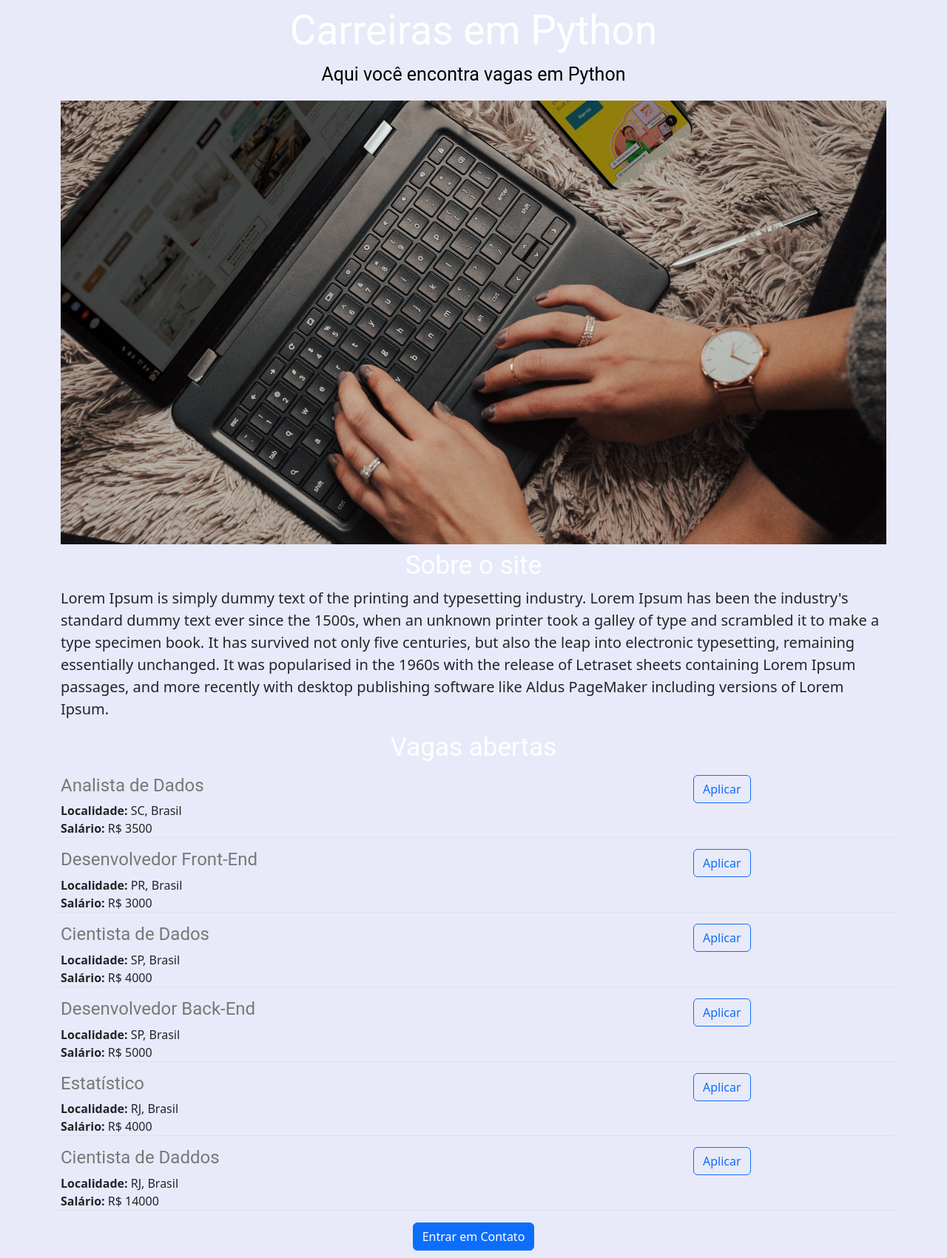
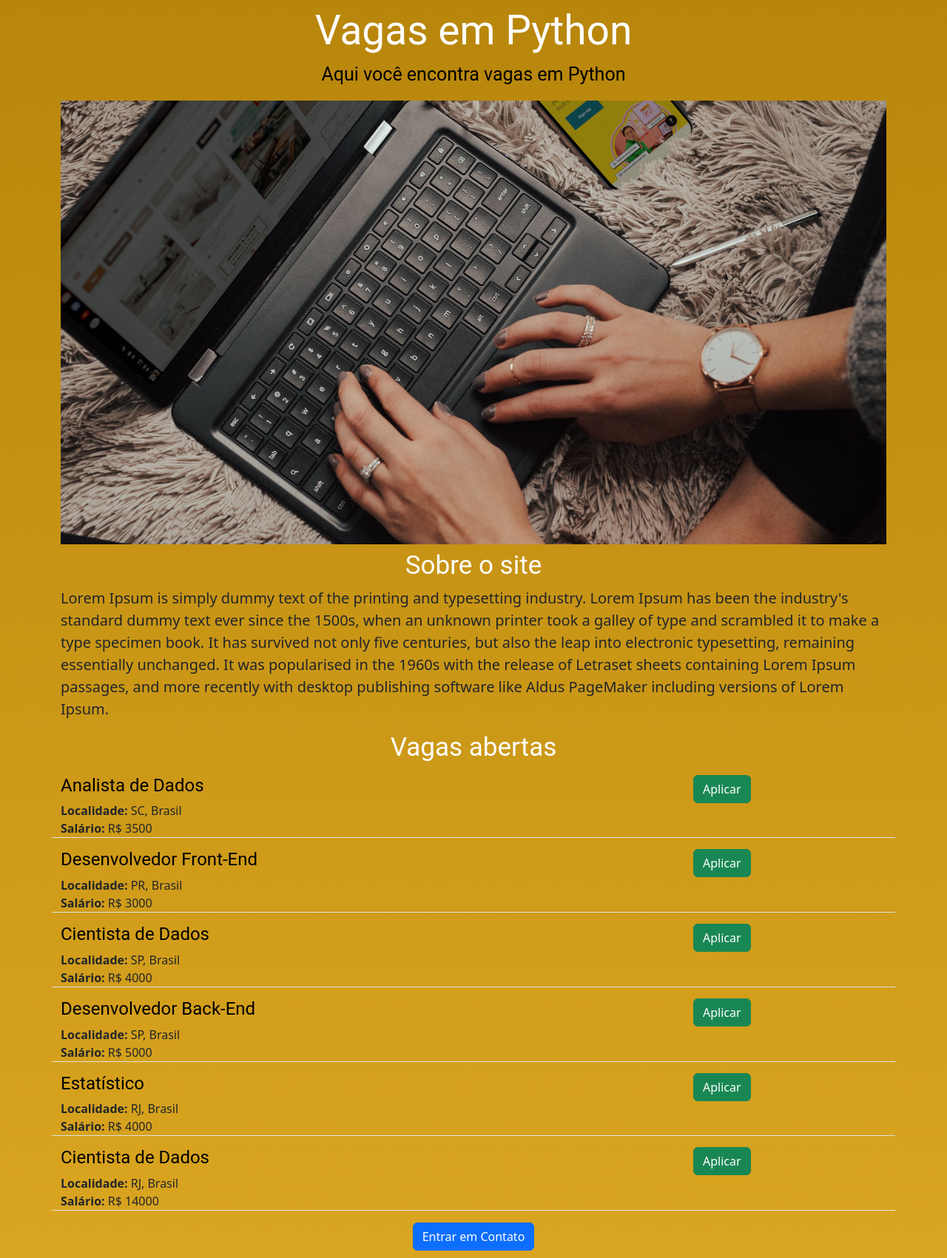
Before and after one commit to MarcoAGuimaraes/projetosugerido, a Flask app: page / in a window 1280 px wide. Shown: the whole page at 74% size. Run offline with Flask 3, Linux system fonts and the light colour scheme.

Commit message:
Ajustes01
Ajustes 01

```diff
--- a/app.py
+++ b/app.py
@@ -35,7 +35,7 @@ VAGAS = [
   },
   {
     'id': 6,
-    'titulo': "Cientista de Daddos",
+    'titulo': "Cientista de Dados",
     'localidade': 'RJ, Brasil',
     'salario': 'R$ 14000'
   }
--- a/static/estilo.css
+++ b/static/estilo.css
@@ -1,6 +1,7 @@
 body {
-    background-color: #E8EAF9;
-}
+    background: linear-gradient( #B8860B,  #DAA520);
+    padding-bottom: 10px;
+   }
 
 h1 {
     text-align: center;
@@ -29,7 +30,7 @@ h4 {
     font-size: 35px;
     font-family: Roboto;
     font-weight: normal;
-    color: rgb(120,120,120)
+    color: rgb(0,0,0)
 }
 #container {
     max-width: 720px;
--- a/templates/home.html
+++ b/templates/home.html
@@ -4,14 +4,14 @@
     <meta charset="UTF-8">
     <meta http-equiv="X-UA-Compatible" content="IE=Edge">
     <meta name="viewport" content="width=device-width, initial-scale=1.0">
-    <title>Home Page</title>
+    <title>Vagas em Python</title>
     <link rel="stylesheet" href="https://cdn.jsdelivr.net/npm/bootstrap@5.2.3/dist/css/bootstrap.min.css" integrity="sha384-rbsA2VBKQhggwzxH7pPCaAqO46MgnOM80zW1RWuH61DGLwZJEdK2Kadq2F9CUG65" crossorigin="anonymous">
     <link rel="stylesheet" href="{{url_for('static',filename='estilo.css')}}"
 
 </head>
 <body>
  <div class="container">
-        <h1 class="text-center mt-2 mb-2">Carreiras em Python</h1>
+        <h1 class="text-center mt-2 mb-2">Vagas em Python</h1>
             <p id="p1">Aqui você encontra vagas em Python</p>
             <img id="ttt" class="img-fluid"  src="{{url_for('static',filename='carreira2.jpg')}}"/>
 
@@ -32,5 +32,6 @@
         <button type="button" class="btn btn-primary" >Entrar em Contato</button>
     </div>
 
+
 </body>
 </html>
--- a/templates/includes/vagas_item.html
+++ b/templates/includes/vagas_item.html
@@ -14,7 +14,7 @@
 
   </div>
   <div class="col-3">
-     <button type="button" class="btn btn-outline-primary">Aplicar</button>
+     <button type="button" class="btn btn-success">Aplicar</button>
   </div>
 
 </div>
```
